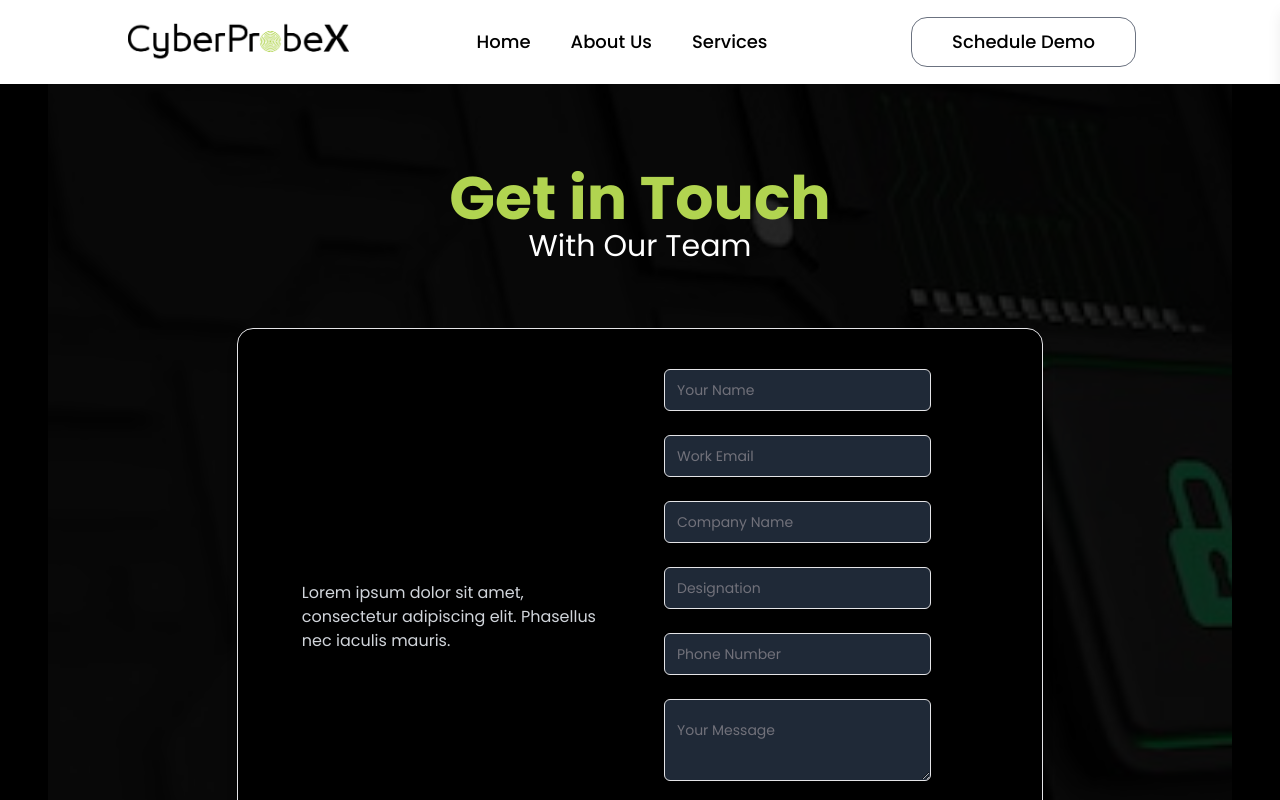
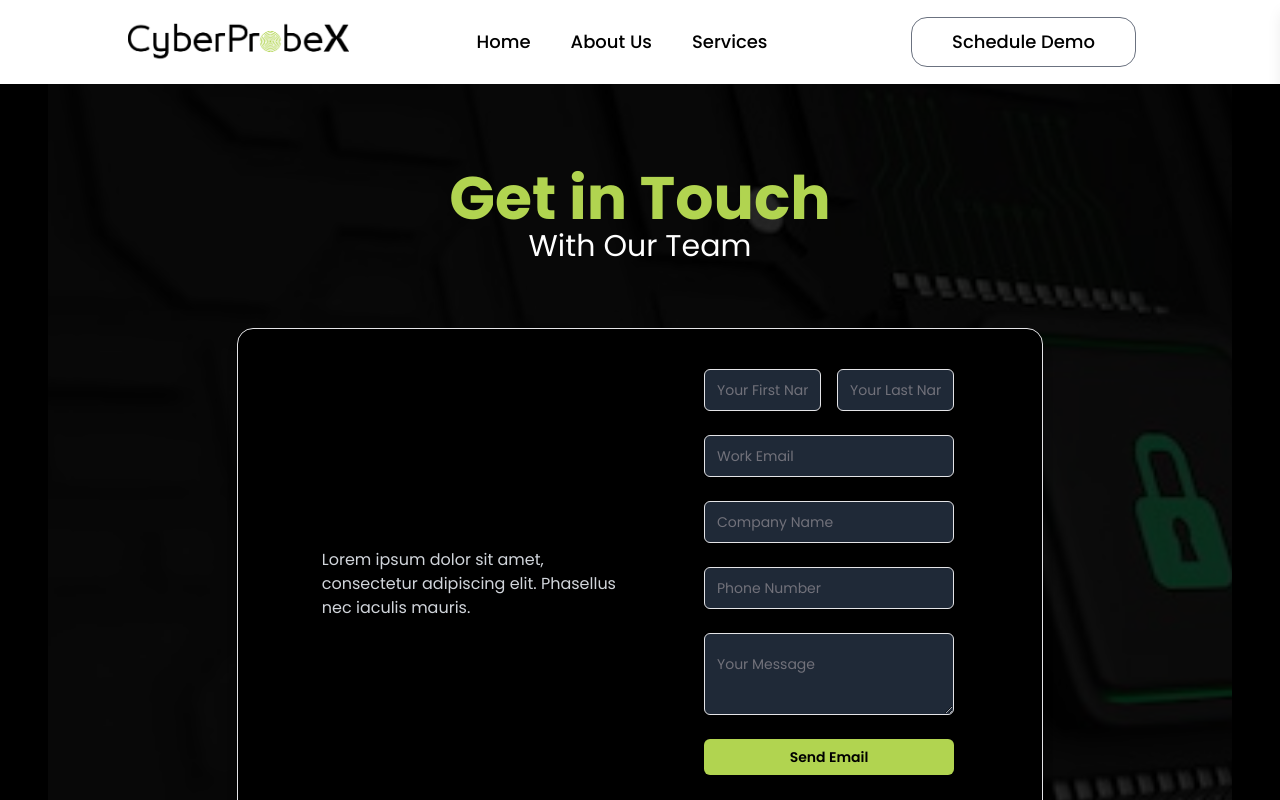
Before and after one commit to sujaykumar007/cyberprobe-X, a Next.js app: page /contact in a window 1280 px wide. Shown: the top 800 px of the page. Built offline with nearby package versions, Linux system fonts and the light colour scheme.

Commit message:
added email template change and remove designation

```diff
--- a/app/api/email/route.ts
+++ b/app/api/email/route.ts
@@ -3,11 +3,12 @@ import emailjs from '@emailjs/nodejs'
 
 export async function POST(req: Request) {
   try {
-    const { name, email, companyName, designation, phone, message } = await req.json()
+    const { firstName, lastName, email, companyName,  phone, message } = await req.json()
 
-    if (!name || !email || !companyName || !designation || !phone || !message) {
+    if (!firstName || !lastName || !email || !companyName  || !phone ) {
       return NextResponse.json({ success: false, message: 'All fields are required.' }, { status: 400 })
     }
+
 
     if (!process.env.EMAILJS_SERVICE_ID || !process.env.EMAILJS_TEMPLATE_ID || !process.env.EMAILJS_PUBLIC_KEY || !process.env.EMAILJS_PRIVATE_KEY) {
       return NextResponse.json({ success: false, message: 'Email.js credentials are not set.' }, { status: 500 })
@@ -18,10 +19,10 @@ export async function POST(req: Request) {
       process.env.EMAILJS_TEMPLATE_ID,
       {
         to_name: 'Support Team',
-        from_name: name,
+        from_first_name: firstName,
+        from_last_name: lastName,
         from_email: email,
         company_name: companyName,
-        designation: designation,
         phone: phone,
         message: message
       },
--- a/app/custom-components/ContactForm.tsx
+++ b/app/custom-components/ContactForm.tsx
@@ -1,18 +1,17 @@
 'use client'
 
-import { useState } from 'react'
+import {  useState } from 'react'
 import { Card, CardContent } from '@/components/ui/card'
 import { Button } from '@/components/ui/button'
 import { Input } from '@/components/ui/input'
 import { Textarea } from '@/components/ui/textarea'
 
-
 export default function ContactForm() {
   const [formData, setFormData] = useState({
-    name: '',
+    firstName: '',
+    lastName: '',
     email: '',
     companyName: '',
-    designation: '',
     phone: '',
     message: '',
   })
@@ -25,6 +24,7 @@ export default function ContactForm() {
   const handleSubmit = async (e:any) => {
     e.preventDefault()
     setStatus('Sending...')
+    console.log(formData)
 
     const res = await fetch('/api/email', {
       method: 'POST',
@@ -36,28 +36,28 @@ export default function ContactForm() {
     setStatus(data.message)
 
     if (data.success) {
-      setFormData({ name: '', email: '', companyName: '', designation: '', phone: '', message: '' })
+      setFormData({ firstName: '', lastName: '', email: '', companyName: '',  phone: '', message: '' })
     }
   }
 
   return (
-    <Card className="flex flex-col md:flex-row bg-black text-white p-10 rounded-2xl shadow-lg w-full ">
-
-      <div className="flex-1 flex flex-col justify-center p-6 space-y-4">
-
+    <Card className="flex flex-col md:flex-row bg-black text-white py-10 px-5 rounded-2xl shadow-lg w-full ">
+      <div className="flex-1 flex flex-col justify-center px-16 space-y-4">
         <p className="text-gray-300">Lorem ipsum dolor sit amet, consectetur adipiscing elit. Phasellus nec iaculis mauris.</p>
       </div>
 
-      <CardContent className="flex-1 ">
+      <CardContent className="flex-1 pt-10 md:pt-0 ">
         <form onSubmit={handleSubmit} className="space-y-6 md:w-[85%] w-full">
           {status && <p className="text-primary-yellow">{status}</p>}
 
-          <Input type="text" name="name" placeholder="Your Name" value={formData.name} onChange={handleChange} required className="bg-gray-800 py-5   text-white" />
-          <Input type="email" name="email" placeholder="Work Email" value={formData.email} onChange={handleChange} required className="bg-gray-800 py-5  text-white" />
-          <Input type="text" name="companyName" placeholder="Company Name" value={formData.companyName} onChange={handleChange} required className="bg-gray-800 py-5  text-white" />
-          <Input type="text" name="designation" placeholder="Designation" value={formData.designation} onChange={handleChange} required className="bg-gray-800 py-5  text-white" />
-          <Input type="number" name="phone" placeholder="Phone Number" value={formData.phone} onChange={handleChange} required className="bg-gray-800 py-5  text-white" />
-          <Textarea name="message" placeholder="Your Message" value={formData.message} onChange={handleChange} required className="bg-gray-800 py-5  text-white" />
+          <div className="flex space-x-4">
+            <Input type="text" name="firstName" placeholder="Your First Name" value={formData.firstName} onChange={handleChange} required className="bg-gray-800 py-5 text-white" />
+            <Input type="text" name="lastName" placeholder="Your Last Name" value={formData.lastName} onChange={handleChange} required className="bg-gray-800 py-5 text-white" />
+          </div>
+          <Input type="email" name="email" placeholder="Work Email" value={formData.email} onChange={handleChange} required className="bg-gray-800 py-5 text-white" />
+          <Input type="text" name="companyName" placeholder="Company Name" value={formData.companyName} onChange={handleChange} required className="bg-gray-800 py-5 text-white" />
+          <Input type="number" name="phone" placeholder="Phone Number" value={formData.phone} onChange={handleChange} required className="bg-gray-800 py-5 text-white appearance-none" />
+          <Textarea name="message" placeholder="Your Message" value={formData.message} onChange={handleChange}  className="bg-gray-800 py-5 text-white" />
 
           <Button type="submit" className="w-full bg-primary-yellow text-black font-semibold hover:bg-primary-yellow">Send Email</Button>
         </form>
--- a/app/globals.css
+++ b/app/globals.css
@@ -8,6 +8,16 @@
 
 body {
   font-family: var(--font-geist-popins);
+}
+
+input[type="number"]::-webkit-outer-spin-button,
+input[type="number"]::-webkit-inner-spin-button {
+  -webkit-appearance: none;
+  margin: 0;
+}
+
+input[type="number"] {
+  -moz-appearance: textfield; /* Firefox */
 }
 
 
```
